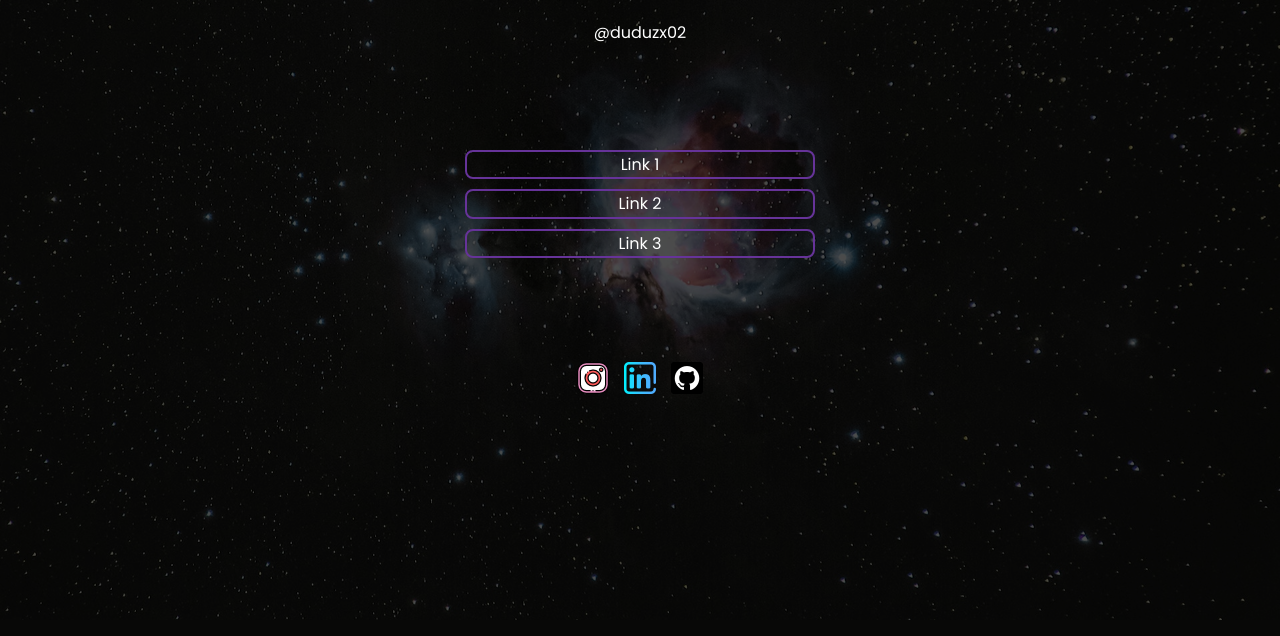
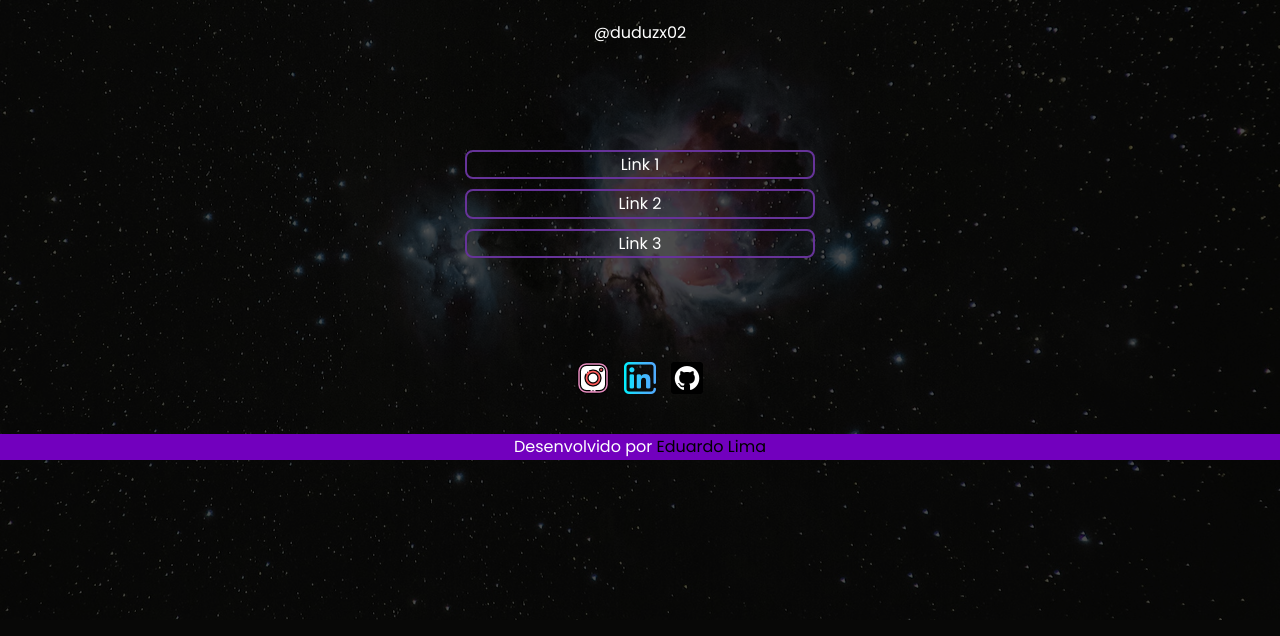
Before and after one commit to duduzx02/Social-links, a plain HTML site: page index.html in a window 1280 px wide. Shown: the part 164-800 px from the top of the page. Drawn offline with Linux system fonts and the light colour scheme.

Commit message:
Footer Updat

```diff
--- a/index.html
+++ b/index.html
@@ -54,6 +54,10 @@
         </section>
 
     </main>
+
+    <footer>
+      <p>Desenvolvido por <a href="https://www.linkedin.com/in/eduardo-lima-b0a22a169/">Eduardo Lima</a></p>
+  </footer>
 </body>
 
 </html>
--- a/style.css
+++ b/style.css
@@ -105,3 +105,16 @@ section a{
     justify-content: center;
     gap: 15px;
 }
+
+footer {
+    overflow: hidden;
+    display: flex;
+    justify-content: center;
+    color: white;
+    background: #7200be;
+    width: 100%;
+}
+
+footer a {
+    color: black;
+}
```
